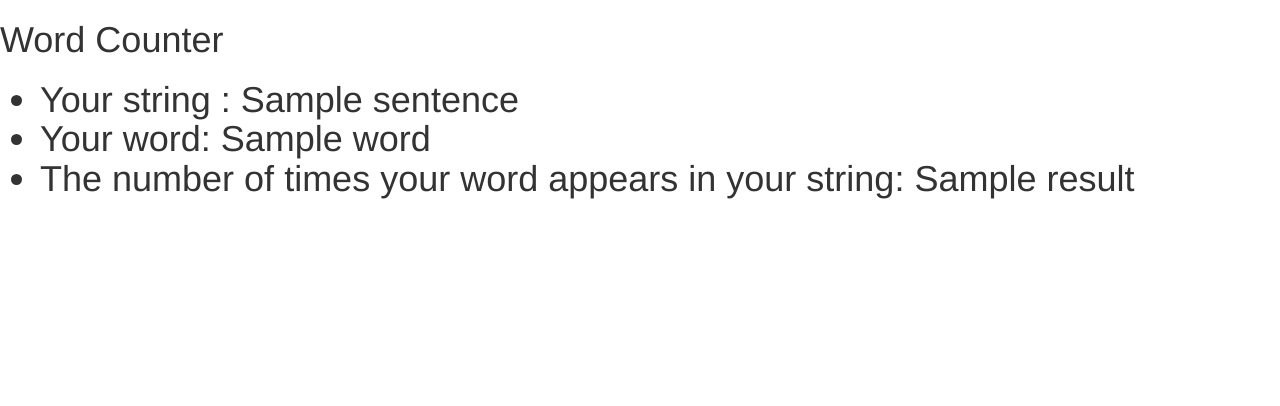
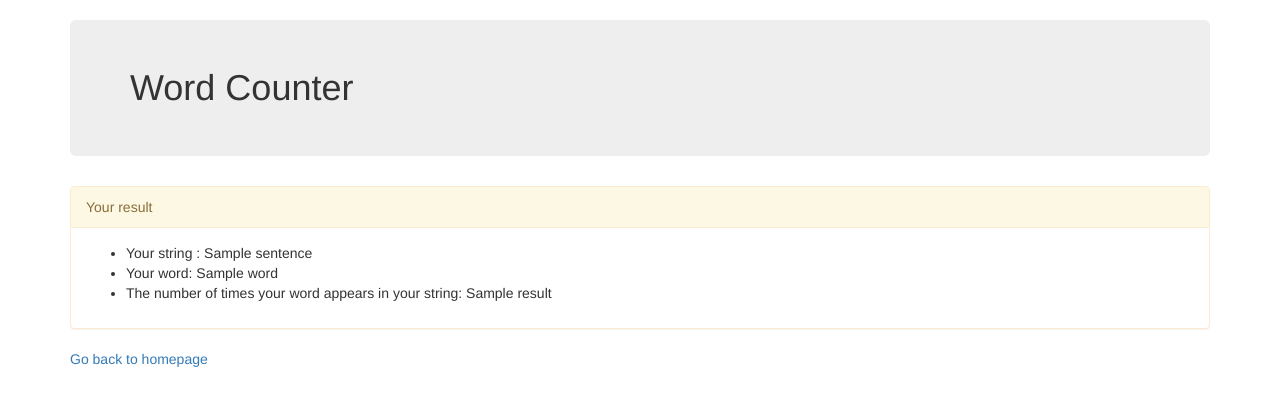
Before and after one commit to minhchan11/php_wordcounter, a PHP site: template views/output.html.twig in a window 1280 px wide. Shown: the top 406 px of the page. Run offline with PHP 8.4, Linux system fonts and the light colour scheme; the template is opened without the code that fills it: most values are stand-ins (such as "Sample title", 1, 10 or a date in 2020); some libraries are stand-ins or nearby versions.

Commit message:
add bootstrap and panel for output page

```diff
--- a/views/output.html.twig
+++ b/views/output.html.twig
@@ -6,11 +6,19 @@
     <title>Word Counter</title>
   </head>
   <body>
-    <h1>Word Counter<h1>
-    <ul>
-      <li>Your string : {{ sentence }}</li>
-      <li>Your word: {{ word }}</li>
-      <li>The number of times your word appears in your string: {{ result }}</li>
-    </ul>
+      <div class="container">
+        <h1 class=jumbotron>Word Counter</h1>
+            <div class="panel panel-warning">
+              <div class="panel-heading">Your result</div>
+              <div class="panel-body">
+                <ul>
+                  <li>Your string : {{ sentence }}</li>
+                  <li>Your word: {{ word }}</li>
+                  <li>The number of times your word appears in your string: {{ result }}</li>
+                </ul>
+              </div>
+            </div>
+            <a href="/">Go back to homepage</a>
+      </div>
   </body>
 </html>
```
